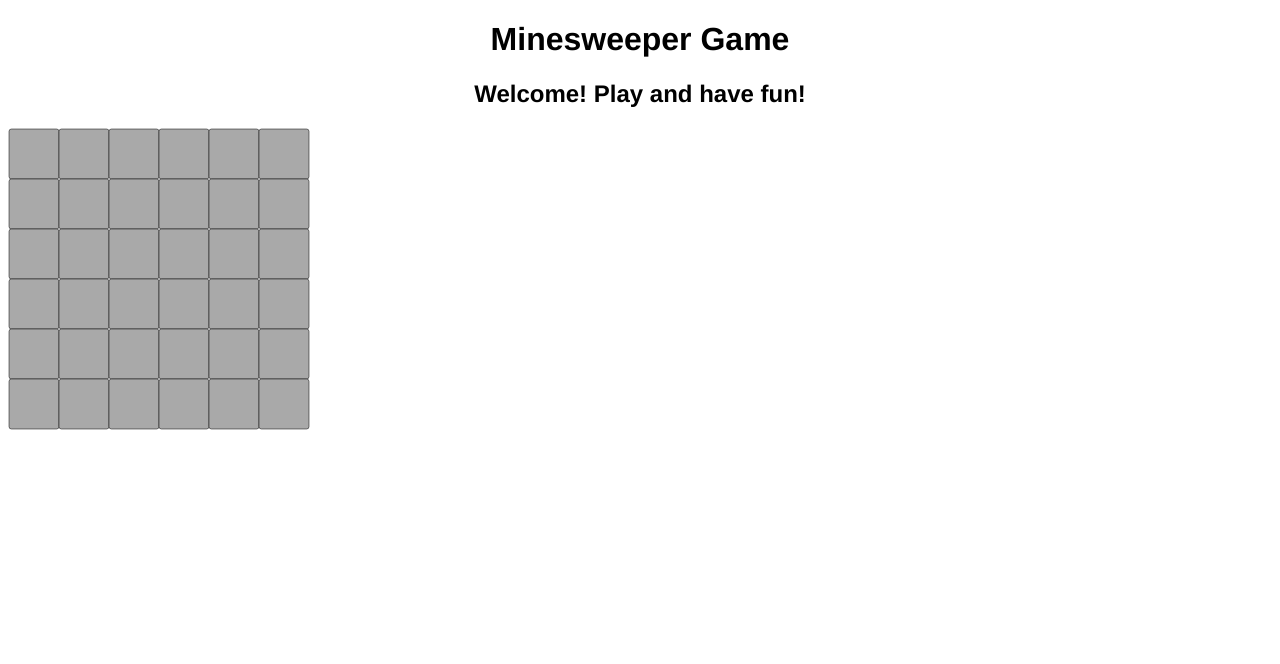
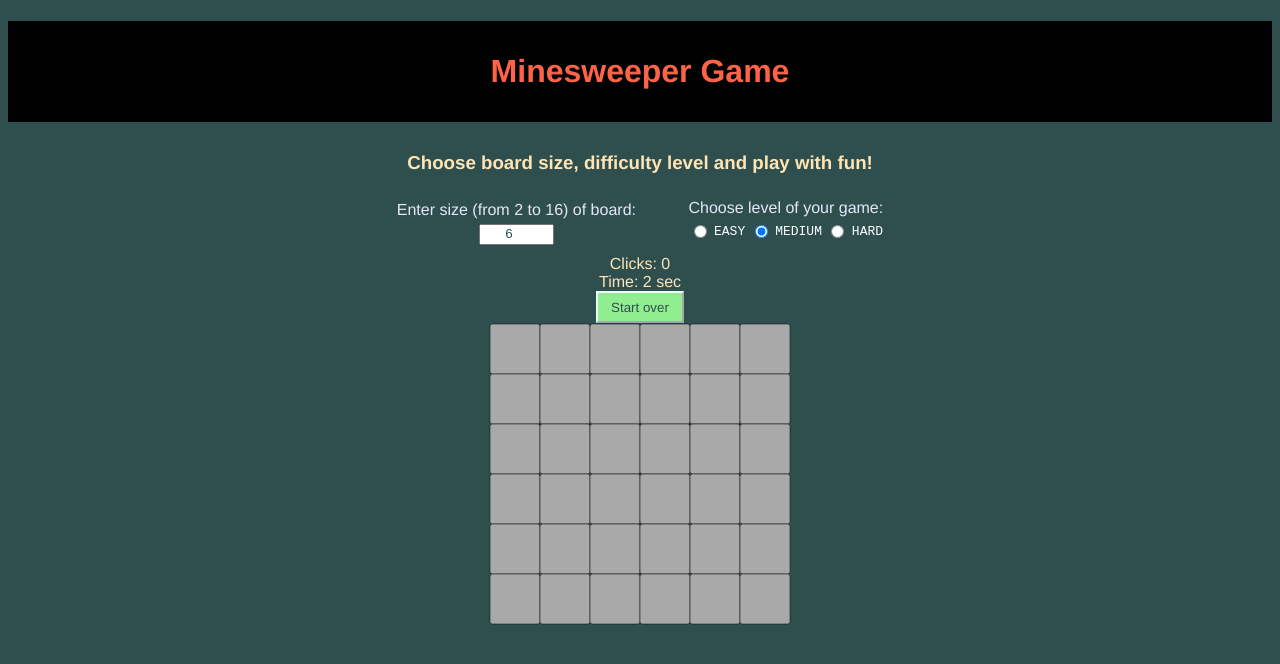
Before and after one commit to szechla/Minesweeper, a plain HTML site: page index.html in a window 1280 px wide. Both pictures are taken after a click on the button "Start a game!". Drawn offline with Linux system fonts and the light colour scheme.

Commit message:
Add timer and size/difficulty change possibility
1. Add board-size choose possibility
2. Add 3 difficulty levels
3. Add timer
4. Add click counter

```diff
--- a/Board.js
+++ b/Board.js
@@ -71,7 +71,6 @@ class Board {
                 target.setAttribute("class", "numberField");
                 document.getElementById(`${event.target.id}-text`).style.display = 'initial';
                 if(document.getElementById(`${event.target.id}-text`).innerHTML == "0"){
-                    console.log(target)
                     this.clickOnZeroField(target);
                 }
             }
@@ -84,9 +83,6 @@ class Board {
             for(let j=-1; j<2; j++){
                 const neighbourID = `space-${(clickedField.getAttribute("x")-1)/fieldSize+i}-${(clickedField.getAttribute("y")-1)/fieldSize+j}`
                 const neighbourField = document.getElementById(neighbourID)
-                console.log(`space-${(clickedField.getAttribute("x")-1)/fieldSize+i}-${(clickedField.getAttribute("y")-1)/fieldSize+j}`)
-                console.log(neighbourID)
-                console.log(neighbourField)
                 if(neighbourField){
                     neighbourField.setAttribute("class", "numberField");
                     document.getElementById(`${neighbourField.id}-text`).style.display = 'initial';
@@ -119,7 +115,6 @@ class Board {
             target.setAttribute("class", "field");
             document.getElementById(`${target.id}-img`).remove();
         }
-        else
         this.checkForWin();
     }
 
--- a/Game.js
+++ b/Game.js
@@ -7,15 +7,26 @@ class Game {
      * Initializes game.
      */
     startGame(){
+        this.clearGame();
+        hideElementsInGame()
+        document.getElementById("gameBoard").style.display = "inherit"
         this.board.drawHTMLBoard(size);
         this.board.setFieldsValue();
         this.ready = true;
+        setTimer();
+    }
+    clearGame(){
+        clickCounter = 0;
+        document.getElementById("clickCounter").innerHTML = `Clicks: ${clickCounter}`;
+        document.getElementById("mask").innerHTML = "";
+        this.board = new Board(size, numOfMines);
     }
 
     /**
      * Displays win info
      */
     winGame(winMessage){
+        stopTimer();
         alert(winMessage);
     }
 
@@ -32,6 +43,7 @@ class Game {
                 this.board.drawSVGImage("bomb", allFields[i])
             }
         }
+        stopTimer();
         alert(loseMessage)
 		// document.getElementById('game-over').style.display = 'block';
         // document.getElementById('game-over').textContent = loseMessage;
--- a/app.js
+++ b/app.js
@@ -1,24 +1,75 @@
-// 1. Create 2-sided field
-    // Create base field
-        // x, y
-        // Number field
-        // Mine field
-// 2. Create clock
-const size = 6;
-const numOfMines = 8;
+let sizeInput = document.getElementById("gameSizeInput");
 const fieldSize = 50;
-
-const game = new Game(size, numOfMines);
+let clickCounter = 0;
+var timer;
+let size;
+let game;
+let numOfMines;
+let level = "medium";
+const elToHide = document.getElementsByClassName("hideInGame");
 
 /**
  * Listens for click on `#beginGame` and calls startGame() on game object
  */
 document.getElementById('beginGame').addEventListener('click', function(){
+    size = parseInt(sizeInput.value);
+    numOfMines = setNumOfMines(level);
+    game = new Game(size, numOfMines);
+    this.innerHTML = 'Start over';
     game.startGame();
-    this.style.display = 'none';
     document.getElementById('gameBoard').style.opacity = '1';
 });
 
 // Handle mouse click events
-document.getElementById('mask').addEventListener("click", ()=>game.board.showValue())
+// - Left MB click
+document.getElementById('mask').addEventListener("click", ()=>{
+    clickCounter++
+    document.getElementById("clickCounter").innerHTML = `Clicks: ${clickCounter}`;
+    game.board.showValue()
+})
+// - Right MB Click
 document.getElementById('mask').addEventListener("contextmenu", ()=>game.board.markMine())
+
+// Additional functions
+
+// Hide el when game is ready
+function hideElementsInGame(){
+    for (i=0; i<elToHide.length; i++){
+        elToHide[i].className = "hide"
+    }
+}
+
+// Set level
+function setLevel(diff){
+    level = diff;
+}
+
+// Set number of mines
+function setNumOfMines(level){
+    console.log(level)
+    switch(level){
+        case "easy":
+            return (size - 1);
+        case "medium":
+            return 2*(size - 1);
+        case "hard":
+            return 3*(size - 1);
+    }
+}
+
+// Start timer
+function setTimer(){
+    window.clearInterval(timer)
+    let date = new Date();
+    document.getElementById("timer").innerHTML = `Time: 0 sec`;
+    timer = window.setInterval(() => {
+        let nd = new Date();
+        let time = Math.floor(0.001*(nd-date))
+        document.getElementById("timer").innerHTML = `Time: ${time} sec`;
+    }, 1000)
+}
+
+// Stop timer
+function stopTimer(){
+    window.clearInterval(timer)
+}
--- a/index.html
+++ b/index.html
@@ -11,7 +11,30 @@
  <!-- Header  -->
  <div class="header">
      <h1 class="title">Minesweeper Game</h1>
-     <h2>Welcome! Play and have fun!</h2>
+     <h2 id="welcomeText" class="hideInGame">Welcome to classic minesweeper game!</h2>
+     <div id="gameParams">
+         <h3 id="infoText">Choose board size, difficulty level and play with fun!</h3>
+         <div id="gameSize">
+             <p class="paramText">Enter size (from 2 to 16) of board:</p>
+             <input id="gameSizeInput" type="number" min="2" max="16" value="6"></input>
+         </div>
+         <div id="gameLevel">
+                <p class="paramText">Choose level of your game:</p>
+                <input type="radio" id="easy" name="difficulty" value="easy" onclick="setLevel(this.value)">
+                    <label for"easy" class="levelLabel">EASY</label>
+                </input>
+                <input type="radio" id="medium" name="difficulty" value="medium" onclick="setLevel(this.value)" checked>
+                    <label for"medium" class="levelLabel">MEDIUM</label>
+                </input>
+                <input type="radio" id="hard" name="difficulty" value="hard" onclick="setLevel(this.value)">
+                    <label for"hard" class="levelLabel">HARD</label>
+                </input>
+         </div>
+     </div>
+     <div id="stats">
+         <div id="clickCounter" class="statsEl"></div>
+         <div id="timer" class="statsEl"></div>
+     </div>
      <button id="beginGame">Start a game!</button>
  </div>
  <!-- Main Content  -->
--- a/style.css
+++ b/style.css
@@ -1,5 +1,19 @@
 * {
     font-family: 'Franklin Gothic Medium', 'Arial Narrow', Arial, sans-serif;
+    color: moccasin;
+}
+/* HTML elements */
+body{
+    background-color: darkslategrey;
+}
+button{
+    background-color: lightgreen;
+    border-color: azure;
+    color: darkslategray;
+    padding: 0.5em 1em;
+}
+p{
+    margin: 0.3em 0;
 }
 
 /* Header */
@@ -7,6 +21,45 @@
     width: .8;
     margin: auto;
     text-align: center;
+}
+
+.title{
+    background-color: black;
+    color: tomato;
+    padding: 1em 0em;
+    margin-bottom: 0.1em;
+}
+
+#gameParams {
+    padding: 0.5em;
+}
+
+.paramText{
+    color: lavender;
+}
+
+.levelLabel{
+    color: white;
+    font-family: monospace;
+    vertical-align: text-top;
+}
+
+#gameSize, #gameLevel{
+    display: inline-block;
+    margin: auto;
+    padding: 0.1em 1.5em;
+}
+#gameSize input{
+    color: darkslategray;
+    width: 5em;
+    text-align: center;
+    font-family: monospace;
+}
+/* Board */
+#gameBoard {
+    width: fit-content;
+    margin: auto;
+    display: none;
 }
 
 .field{
@@ -34,3 +87,8 @@
 .fieldImg{
     z-index: -1;
 }
+
+/* Functional classes */
+.hide{
+    display: none;
+}
```
